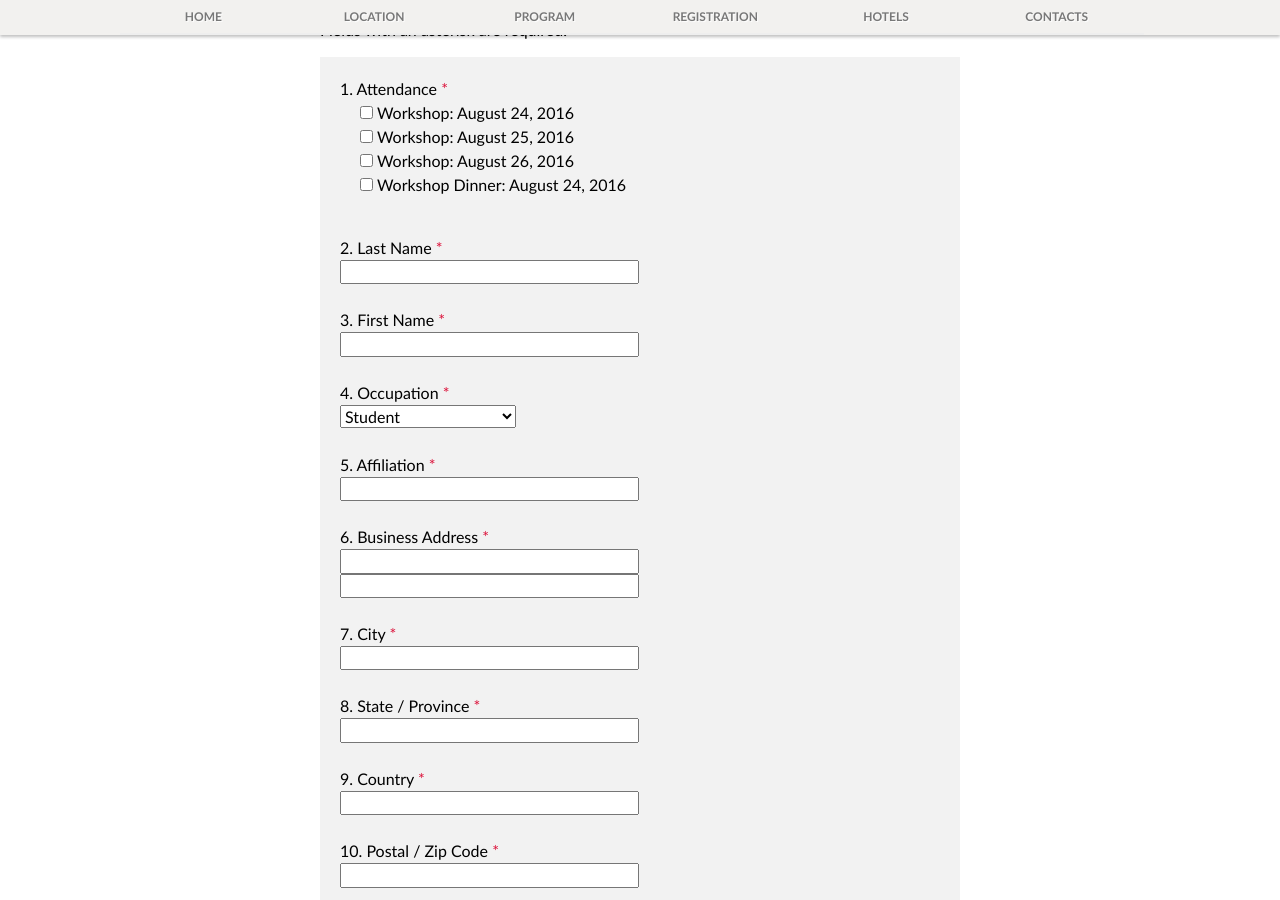
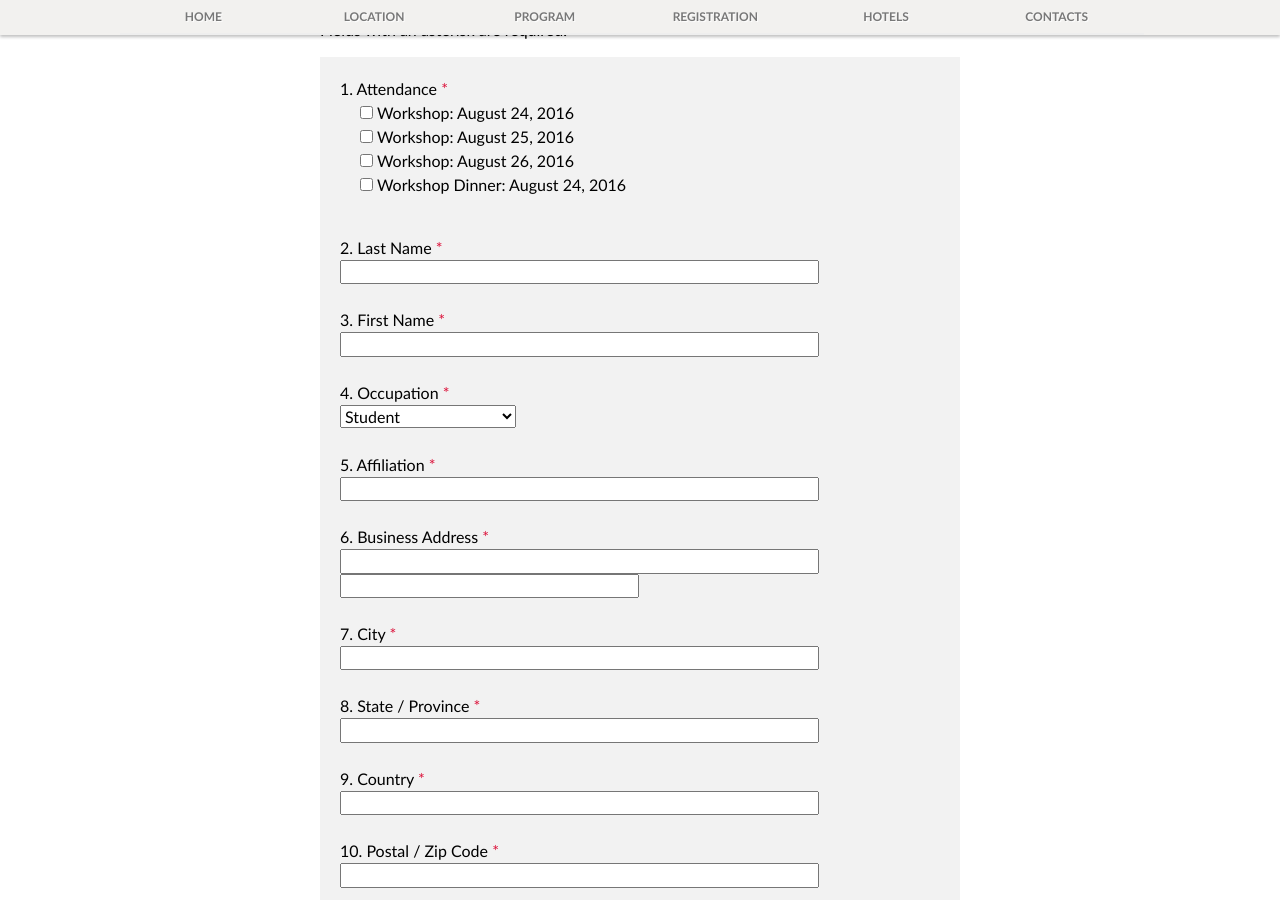
Before and after one commit to yamazakiM/test_warren2016, a Jekyll site: the page built from registration/submit.html, in a window 1280 px wide and 900 px high, scrolled down 317 px. Built offline with Jekyll 4.4.1, drawn with Linux system fonts in a browser that asks for light colours; nearby versions of some CDN libraries; library files that are not in the unit come from our copies.

Commit message:
Update submit.html

```diff
--- a/registration/submit.html
+++ b/registration/submit.html
@@ -73,7 +73,7 @@ layout: default
 					</label>
 				</div>
 				<div class="col-sm-9 col-xs-12 clearfix">
-					<input id="last_name" class="input form-control col-sm-8 col-xs-12" type="text" value="" name="last_name"　required="required" size="30">
+					<input id="last_name" class="input form-control col-sm-8 col-xs-12" type="text" value="" name="last_name"　required="required" size="50">
 				</div>
 			</div>
 			<br>
@@ -85,7 +85,7 @@ layout: default
 					</label>
 				</div>
 				<div class="col-sm-9 col-xs-12 clearfix">
-					<input id="first_name" class="input form-control col-sm-8 col-xs-12" type="text" value="" name="first_name"　required="required" size="30">
+					<input id="first_name" class="input form-control col-sm-8 col-xs-12" type="text" value="" name="first_name"　required="required" size="50">
 				</div>
 			</div>
 			<br>
@@ -119,7 +119,7 @@ layout: default
 					</label>
 				</div>
 				<div class="col-sm-9 col-xs-12 clearfix">
-					<input id="affiliation" class="input form-control col-sm-8 col-xs-12" type="text" value="" name="affiliation"　required="required" size="30">
+					<input id="affiliation" class="input form-control col-sm-8 col-xs-12" type="text" value="" name="affiliation"　required="required" size="50">
 				</div>
 			</div>
 			<br>
@@ -131,7 +131,7 @@ layout: default
 					</label>
 				</div>
 				<div class="col-sm-9 col-xs-12 clearfix">
-					<input id="business_address" class="input form-control col-sm-8 col-xs-12" type="text" value="" name="business_address" required="required" size="30"><br>
+					<input id="business_address" class="input form-control col-sm-8 col-xs-12" type="text" value="" name="business_address" required="required" size="50"><br>
 					<input id="business_address" class="input form-control col-sm-8 col-xs-12" type="text" value="" name="business_address" size="30">
 				</div>
 			</div>
@@ -144,7 +144,7 @@ layout: default
 					</label>
 				</div>
 				<div class="col-sm-9 col-xs-12 clearfix">
-					<input id="business_address_city" class="input form-control col-sm-8 col-xs-12" type="text" value="" name="business_address_city" required="required" size="30">
+					<input id="business_address_city" class="input form-control col-sm-8 col-xs-12" type="text" value="" name="business_address_city" required="required" size="50">
 				</div>
 			</div>
 			<br>
@@ -156,7 +156,7 @@ layout: default
 					</label>
 				</div>
 				<div class="col-sm-9 col-xs-12 clearfix">
-					<input id="business_address_state" class="input form-control col-sm-8 col-xs-12" type="text" value="" name="business_address_state" required="required" size="30">
+					<input id="business_address_state" class="input form-control col-sm-8 col-xs-12" type="text" value="" name="business_address_state" required="required" size="50">
 				</div>
 			</div>
 			<br>
@@ -168,7 +168,7 @@ layout: default
 					</label>
 				</div>
 				<div class="col-sm-9 col-xs-12 clearfix">
-					<input id="business_address_country" class="input form-control col-sm-8 col-xs-12" type="text" value="" name="business_address_country" required="required" size="30">
+					<input id="business_address_country" class="input form-control col-sm-8 col-xs-12" type="text" value="" name="business_address_country" required="required" size="50">
 				</div>
 			</div>
 			<br>
@@ -181,7 +181,7 @@ layout: default
 					</label>
 				</div>
 				<div class="col-sm-9 col-xs-12 clearfix">
-					<input id="business_address_postal" class="input form-control col-sm-8 col-xs-12" type="text" value="" name="business_address_postal" size="30">
+					<input id="business_address_postal" class="input form-control col-sm-8 col-xs-12" type="text" value="" name="business_address_postal" size="50">
 				</div>
 			</div>
 			<br>
@@ -194,7 +194,7 @@ layout: default
 					</label>
 				</div>
 				<div class="col-sm-9 col-xs-12 clearfix">
-					<input id="phone_number" class="input form-control col-sm-8 col-xs-12" type="text" value="" name="phone_number" required="required" size="30">
+					<input id="phone_number" class="input form-control col-sm-8 col-xs-12" type="text" value="" name="phone_number" required="required" size="50">
 				</div>
 			</div>
 			<br>
@@ -207,7 +207,7 @@ layout: default
 					</label>
 				</div>
 				<div class="col-sm-9 col-xs-12 clearfix">
-					<input id="email_address" class="input form-control col-sm-8 col-xs-12" type="text" value="" name="email_address" required="required" size="30">
+					<input id="email_address" class="input form-control col-sm-8 col-xs-12" type="text" value="" name="email_address" required="required" size="50">
 				</div>
 			</div>
 			<br>
@@ -233,12 +233,12 @@ layout: default
 
 			<div class="row input-occupation input-user-field">
 				<div class="col-sm-9 col-xs-12">
-					<label for="visa">
+					<label for="abstract">
 						14. Abstract for <span class="asterisk">*</span>
 					</label>
 				</div>
 				<div class="col-sm-9 col-xs-12">
-					<select id="occupation" class="occupation-select form-control col-sm-8 col-xs-12" name="occupation"required="required">
+					<select id="abstract" class="occupation-select form-control col-sm-8 col-xs-12" name="abstract"required="required">
 						<option>
 							Oral Presentation
 						</option>
```
